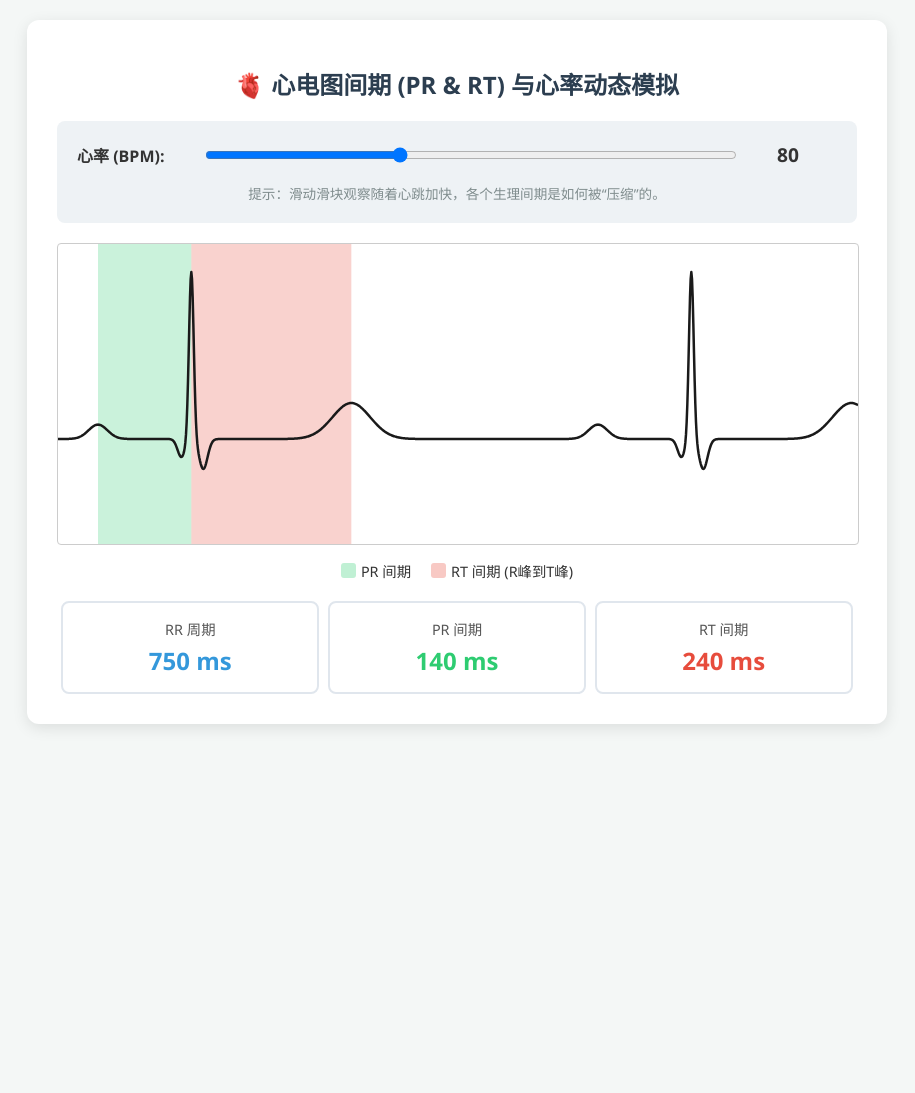
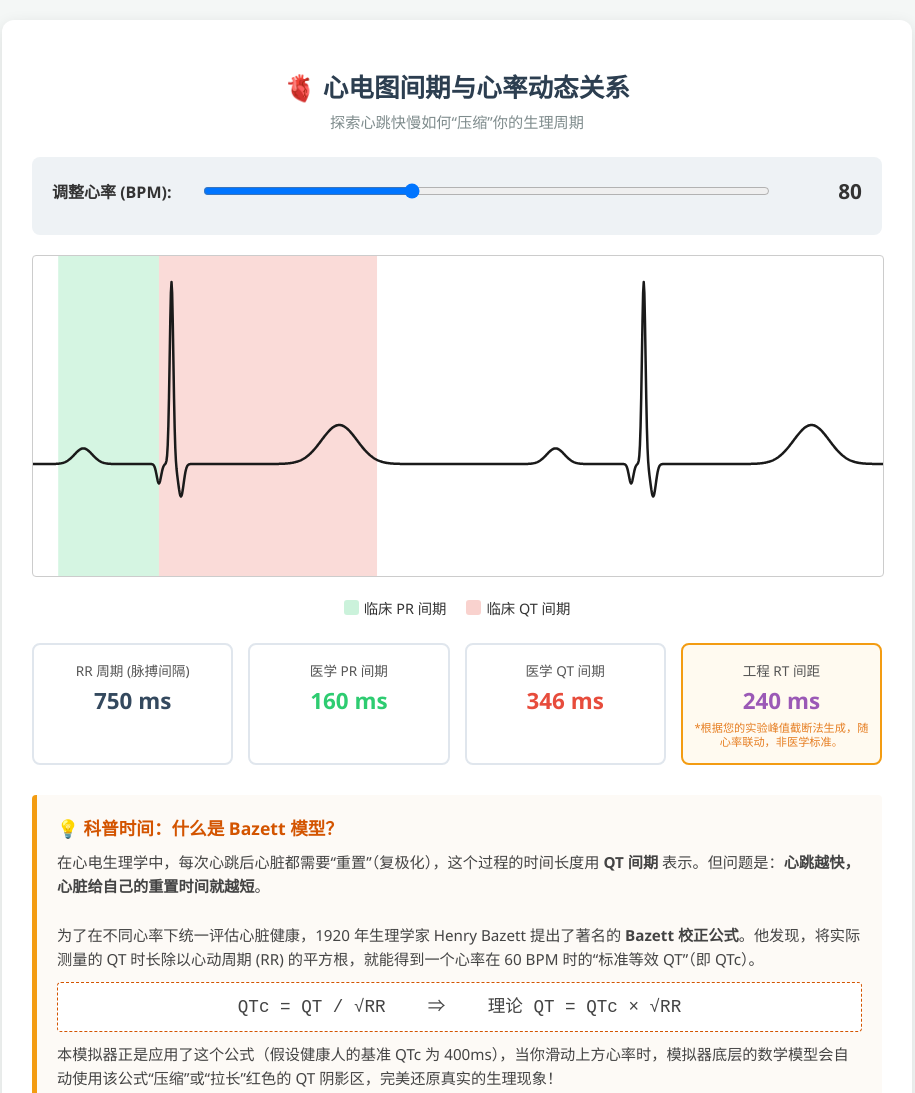
Before and after one commit to kerifromage/ecg-simulator, a plain HTML site: page index.html in a window 1280 px wide. Shown: the top 1093 px of the page, without its empty margins (183-1098 px from the left). Before the commit the page ends 800 px from the top, so only its background shows below. Drawn offline with Linux system fonts and the light colour scheme.

Commit message:
Update index.html

```diff
--- a/index.html
+++ b/index.html
@@ -3,63 +3,93 @@
 <head>
     <meta charset="UTF-8">
     <meta name="viewport" content="width=device-width, initial-scale=1.0">
-    <title>心电图间期与心率动态模拟器</title>
+    <title>心电图间期与心率动态模拟器 (Bazett 模型)</title>
     <style>
         body { font-family: 'Segoe UI', Tahoma, Geneva, Verdana, sans-serif; background-color: #f4f7f6; color: #333; display: flex; flex-direction: column; align-items: center; padding: 20px; margin: 0; }
-        .container { background: white; padding: 30px; border-radius: 12px; box-shadow: 0 4px 15px rgba(0,0,0,0.1); max-width: 800px; width: 100%; }
-        h1 { font-size: 1.5rem; text-align: center; color: #2c3e50; }
-        .controls { margin: 20px 0; padding: 20px; background: #eef2f5; border-radius: 8px; }
-        .slider-group { display: flex; align-items: center; justify-content: space-between; margin-bottom: 15px; }
+        .container { background: white; padding: 30px; border-radius: 12px; box-shadow: 0 4px 15px rgba(0,0,0,0.1); max-width: 850px; width: 100%; }
+        h1 { font-size: 1.6rem; text-align: center; color: #2c3e50; margin-bottom: 5px; }
+        .subtitle { font-size: 0.95rem; color: #7f8c8d; text-align: center; margin-bottom: 25px; }
+        .controls { padding: 20px; background: #eef2f5; border-radius: 8px; margin-bottom: 20px; }
+        .slider-group { display: flex; align-items: center; justify-content: space-between; margin-bottom: 10px; }
         input[type=range] { width: 70%; cursor: pointer; }
-        .metrics { display: flex; justify-content: space-around; margin-top: 20px; text-align: center;}
-        .metric-card { padding: 15px; background: #fff; border: 2px solid #e0e6ed; border-radius: 8px; width: 28%; }
-        .metric-value { font-size: 1.5rem; font-weight: bold; margin-top: 5px; }
-        .metric-value.rr { color: #3498db; }
-        .metric-value.pr { color: #2ecc71; }
-        .metric-value.rt { color: #e74c3c; }
         canvas { background: #fff; border: 1px solid #ccc; border-radius: 4px; width: 100%; height: auto; }
-        .legend { display: flex; justify-content: center; gap: 20px; margin-top: 10px; font-size: 0.9rem; }
+        .legend { display: flex; justify-content: center; gap: 20px; margin-top: 15px; font-size: 0.9rem; }
         .legend-item { display: flex; align-items: center; gap: 5px; }
         .color-box { width: 15px; height: 15px; border-radius: 3px; }
+
+        /* 指标卡片网格 */
+        .metrics-grid { display: grid; grid-template-columns: repeat(4, 1fr); gap: 15px; margin-top: 25px; }
+        .metric-card { padding: 15px 10px; background: #fff; border: 2px solid #e0e6ed; border-radius: 8px; text-align: center; position: relative; }
+        .metric-title { font-size: 0.85rem; color: #555; margin-bottom: 5px; }
+        .metric-value { font-size: 1.4rem; font-weight: bold; }
+        .metric-value.rr { color: #34495e; }
+        .metric-value.pr { color: #2ecc71; }
+        .metric-value.qt { color: #e74c3c; }
+        .metric-value.rt { color: #9b59b6; }
+        .experiment-tag { font-size: 0.7rem; color: #e67e22; margin-top: 5px; line-height: 1.2; display: block; }
+
+        /* 科普板块 */
+        .info-box { margin-top: 30px; padding: 20px; background: #fdfaf6; border-left: 5px solid #f39c12; border-radius: 4px; }
+        .info-title { font-size: 1.1rem; font-weight: bold; color: #d35400; margin-bottom: 10px; display: flex; align-items: center; gap: 8px; }
+        .info-text { font-size: 0.95rem; color: #444; line-height: 1.6; }
+        .formula-block { background: #fff; padding: 10px; border: 1px dashed #d35400; text-align: center; font-family: monospace; font-size: 1.1rem; margin: 10px 0; border-radius: 4px; }
     </style>
 </head>
 <body>
 
 <div class="container">
-    <h1>🫀 心电图间期 (PR & RT) 与心率动态模拟</h1>
+    <h1>🫀 心电图间期与心率动态关系</h1>
+    <div class="subtitle">探索心跳快慢如何“压缩”你的生理周期</div>
 
     <div class="controls">
         <div class="slider-group">
-            <label for="bpmSlider"><strong>心率 (BPM):</strong></label>
+            <label for="bpmSlider"><strong>调整心率 (BPM):</strong></label>
             <input type="range" id="bpmSlider" min="40" max="150" value="80">
-            <span id="bpmValue" style="font-weight: bold; font-size: 1.2rem; width: 60px;">80</span>
-        </div>
-        <div style="font-size: 0.85rem; color: #7f8c8d; text-align: center;">
-            提示：滑动滑块观察随着心跳加快，各个生理间期是如何被“压缩”的。
+            <span id="bpmValue" style="font-weight: bold; font-size: 1.3rem; width: 60px; text-align: right;">80</span>
         </div>
     </div>
 
-    <canvas id="ecgCanvas" width="800" height="300"></canvas>
+    <canvas id="ecgCanvas" width="850" height="320"></canvas>
 
     <div class="legend">
-        <div class="legend-item"><div class="color-box" style="background: rgba(46, 204, 113, 0.3);"></div> PR 间期</div>
-        <div class="legend-item"><div class="color-box" style="background: rgba(231, 76, 60, 0.3);"></div> RT 间期 (R峰到T峰)</div>
+        <div class="legend-item"><div class="color-box" style="background: rgba(46, 204, 113, 0.25);"></div> 临床 PR 间期</div>
+        <div class="legend-item"><div class="color-box" style="background: rgba(231, 76, 60, 0.25);"></div> 临床 QT 间期</div>
     </div>
 
-    <div class="metrics">
+    <div class="metrics-grid">
         <div class="metric-card">
-            <div style="font-size: 0.9rem; color: #555;">RR 周期</div>
+            <div class="metric-title">RR 周期 (脉搏间隔)</div>
             <div class="metric-value rr" id="rrValue">750 ms</div>
         </div>
         <div class="metric-card">
-            <div style="font-size: 0.9rem; color: #555;">PR 间期</div>
-            <div class="metric-value pr" id="prValue">140 ms</div>
+            <div class="metric-title">医学 PR 间期</div>
+            <div class="metric-value pr" id="prValue">150 ms</div>
         </div>
         <div class="metric-card">
-            <div style="font-size: 0.9rem; color: #555;">RT 间期</div>
+            <div class="metric-title">医学 QT 间期</div>
+            <div class="metric-value qt" id="qtValue">346 ms</div>
+        </div>
+        <div class="metric-card" style="border-color: #f39c12; background: #fffaf0;">
+            <div class="metric-title">工程 RT 间距</div>
             <div class="metric-value rt" id="rtValue">240 ms</div>
+            <span class="experiment-tag">*根据您的实验峰值截断法生成，随心率联动，非医学标准。</span>
         </div>
     </div>
+
+    <div class="info-box">
+        <div class="info-title">💡 科普时间：什么是 Bazett 模型？</div>
+        <div class="info-text">
+            在心电生理学中，每次心跳后心脏都需要“重置”（复极化），这个过程的时间长度用 <strong>QT 间期</strong> 表示。但问题是：<strong>心跳越快，心脏给自己的重置时间就越短</strong>。<br><br>
+            为了在不同心率下统一评估心脏健康，1920 年生理学家 Henry Bazett 提出了著名的 <strong>Bazett 校正公式</strong>。他发现，将实际测量的 QT 时长除以心动周期 (RR) 的平方根，就能得到一个心率在 60 BPM 时的“标准等效 QT”（即 QTc）。
+
+            <div class="formula-block">
+                QTc = QT / &radic;RR &nbsp;&nbsp;&nbsp;&rArr;&nbsp;&nbsp;&nbsp; 理论 QT = QTc &times; &radic;RR
+            </div>
+
+            本模拟器正是应用了这个公式（假设健康人的基准 QTc 为 400ms），当你滑动上方心率时，模拟器底层的数学模型会自动使用该公式“压缩”或“拉长”红色的 QT 阴影区，完美还原真实的生理现象！
+        </div>
+    </div>
+
 </div>
 
 <script>
@@ -71,38 +101,53 @@
     const bpmVal = document.getElementById('bpmValue');
     const rrVal = document.getElementById('rrValue');
     const prVal = document.getElementById('prValue');
+    const qtVal = document.getElementById('qtValue');
     const rtVal = document.getElementById('rtValue');
 
     function drawECG(bpm) {
         ctx.clearRect(0, 0, canvas.width, canvas.height);
 
-        // 1. 核心数学模型：动态间期计算
+        // 1. 数学模型计算
         const rr = 60 / bpm; // RR 间期(秒)
 
-        // 使用非线性模型模拟间期随心率的变化
-        const rt = 0.240 * Math.pow(rr / 0.75, 0.4);
-        const pr = 0.140 * Math.pow(rr / 0.75, 0.2);
+        // 【医学模型】Bazett 公式应用
+        const qtc = 0.400; // 假设标准校正 QTc 为 400ms
+        const qt = qtc * Math.sqrt(rr); // 真实的医学 QT
 
-        // 更新页面数值显示
+        // PR 间期模拟 (随心率轻微变化，正常 120-200ms)
+        const pr = 0.160 * Math.pow(rr / 0.75, 0.2);
+
+        // 【工程实验模型】模拟你的 RT 截断数据 (80BPM时约240ms)
+        const rt_experiment = 0.240 * Math.pow(rr / 0.75, 0.4);
+
+        // 更新页面数值
         bpmVal.innerText = bpm;
         rrVal.innerText = (rr * 1000).toFixed(0) + ' ms';
         prVal.innerText = (pr * 1000).toFixed(0) + ' ms';
-        rtVal.innerText = (rt * 1000).toFixed(0) + ' ms';
+        qtVal.innerText = (qt * 1000).toFixed(0) + ' ms';
+        rtVal.innerText = (rt_experiment * 1000).toFixed(0) + ' ms';
 
         // 2. 绘图参数
         const baseline = canvas.height * 0.65;
-        const scaleX = canvas.width / (rr * 1.6);
-        const rPeakTime = 0.2;
+        const scaleX = canvas.width / (rr * 1.8); // 稍微多显示一点周期
 
-        const pPeakTime = rPeakTime - pr;
-        const tPeakTime = rPeakTime + rt;
+        // 定义波形起点
+        const qStart = 0.2; // Q波起点设为基准点
+        const pStart = qStart - pr; // PR间期是P起点到Q起点
+        const tEnd = qStart + qt;   // QT间期是Q起点到T终点
 
-        // 3. 绘制间期阴影
-        ctx.fillStyle = "rgba(46, 204, 113, 0.25)";
-        ctx.fillRect(pPeakTime * scaleX, 0, pr * scaleX, canvas.height);
+        // R波和T波顶点的相对位置（用于画波形）
+        const rPeak = qStart + 0.02; // R波最高点在Q波之后极短时间
+        const tPeak = tEnd - 0.06;   // T波最高点在终点前
 
-        ctx.fillStyle = "rgba(231, 76, 60, 0.25)";
-        ctx.fillRect(rPeakTime * scaleX, 0, rt * scaleX, canvas.height);
+        // 3. 绘制间期阴影 (严格按医学定义)
+        // PR 阴影 (绿)：从 P起点 到 Q起点
+        ctx.fillStyle = "rgba(46, 204, 113, 0.20)";
+        ctx.fillRect(pStart * scaleX, 0, pr * scaleX, canvas.height);
+
+        // QT 阴影 (红)：从 Q起点 到 T终点
+        ctx.fillStyle = "rgba(231, 76, 60, 0.20)";
+        ctx.fillRect(qStart * scaleX, 0, qt * scaleX, canvas.height);
 
         // 4. 绘制 ECG 波形
         ctx.beginPath();
@@ -110,27 +155,29 @@
         ctx.lineWidth = 2.5;
         ctx.lineJoin = 'round';
 
-        // 【核心修复】：将采样步长从 0.002 改为 0.001，避免在心率慢时错过尖锐的 R 峰顶点
-        for (let t = 0; t < rr * 1.6; t += 0.001) {
+        // 缩小步长为 0.001，避免 R 峰平顶
+        for (let t = 0; t < rr * 1.8; t += 0.001) {
             let y = 0;
             let local_t = t % rr;
 
-            // P波
-            y += 0.12 * Math.exp(-Math.pow((local_t - pPeakTime) / 0.02, 2));
+            // P波 (高斯)
+            y += 0.12 * Math.exp(-Math.pow((local_t - (pStart + 0.04)) / 0.02, 2));
 
             // QRS波群
-            if (local_t > rPeakTime - 0.04 && local_t < rPeakTime + 0.05) {
-                // 稍微收窄了 R 峰的计算宽度，让它看起来更锐利
-                y -= 0.15 * Math.exp(-Math.pow((local_t - (rPeakTime - 0.015)) / 0.008, 2));
-                y += 1.4 * Math.exp(-Math.pow((local_t - rPeakTime) / 0.005, 2));
-                y -= 0.25 * Math.exp(-Math.pow((local_t - (rPeakTime + 0.018)) / 0.009, 2));
+            if (local_t > qStart - 0.02 && local_t < qStart + 0.06) {
+                // Q波 (向下)
+                y -= 0.15 * Math.exp(-Math.pow((local_t - qStart) / 0.005, 2));
+                // R波 (极尖锐向上)
+                y += 1.4 * Math.exp(-Math.pow((local_t - rPeak) / 0.004, 2));
+                // S波 (向下)
+                y -= 0.25 * Math.exp(-Math.pow((local_t - (rPeak + 0.015)) / 0.006, 2));
             }
 
-            // T波
-            y += 0.3 * Math.exp(-Math.pow((local_t - tPeakTime) / 0.04, 2));
+            // T波 (较宽的高斯)
+            y += 0.3 * Math.exp(-Math.pow((local_t - tPeak) / 0.04, 2));
 
             const canvasX = t * scaleX;
-            const canvasY = baseline - y * 120;
+            const canvasY = baseline - y * 130;
 
             if (t === 0) ctx.moveTo(canvasX, canvasY);
             else ctx.lineTo(canvasX, canvasY);
@@ -142,6 +189,7 @@
         drawECG(e.target.value);
     });
 
+    // 初始渲染
     window.onload = () => { drawECG(bpmSlider.value); };
 </script>
 </body>
```
